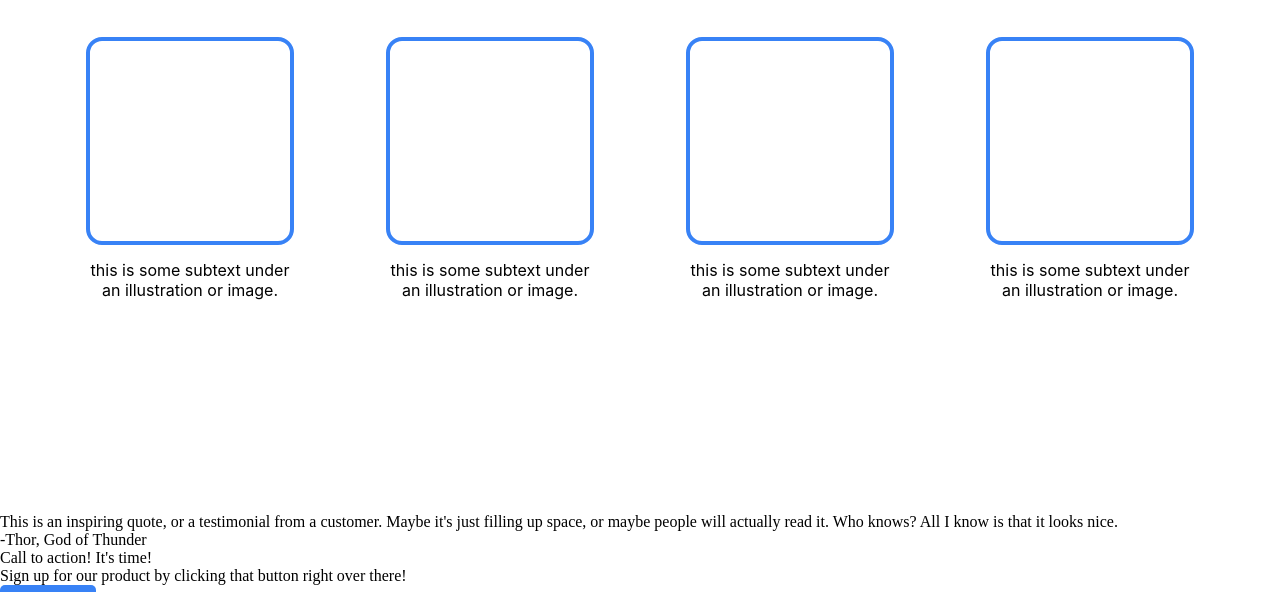
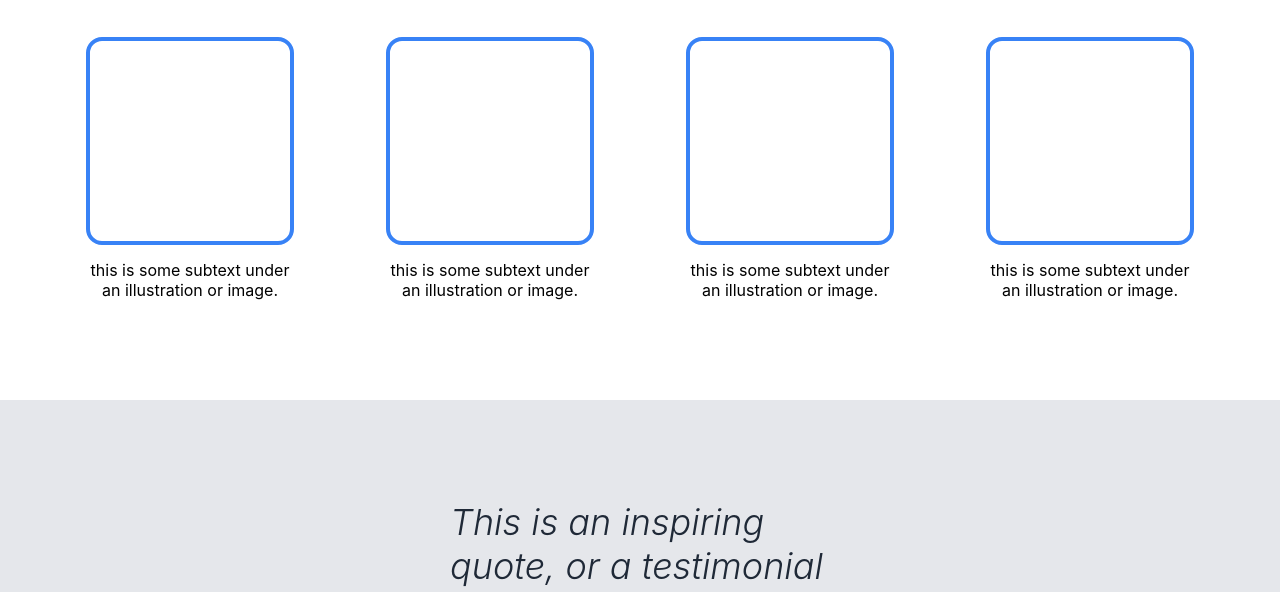
Before and after one commit to valcrog/landing-page, a plain HTML site: page index.html in a window 1280 px wide. Shown: the part 740-1332 px from the top of the page. Drawn offline with Linux system fonts and the light colour scheme.

Commit message:
Completed section three

```diff
--- a/index.html
+++ b/index.html
@@ -54,8 +54,10 @@
         <div class="text-info">-Thor, God of Thunder</div>
     </div>
     <div class="call-to-action">
-        <div class="text-info">Call to action! It's time!</div>
-        <div class="subtext">Sign up for our product by clicking that button right over there!</div>
+        <div class="text">
+            <div class="text-info">Call to action! It's time!</div>
+            <div class="subtext">Sign up for our product by clicking that button right over there!</div>
+        </div>
         <button class="sign-up">Sign up</button>
     </div>
     <div class="footer">Copyright © The Odin Project 2022</div>
--- a/style.css
+++ b/style.css
@@ -29,7 +29,7 @@ li {
     color: white;
 }
 
-.header, .section-one, .section-two {
+.header, .section-one, .section-two, .section-three {
     font-family: -apple-system, BlinkMacSystemFont, 'Segoe UI', Roboto, Oxygen, Ubuntu, Cantarell, 'Open Sans', 'Helvetica Neue', sans-serif;
 
 }
@@ -108,10 +108,10 @@ h1 {
 }
 
 .section-two {
-    height: 600px;
     display: flex;
     flex-direction: column;
     align-items: center;
+    justify-content: center;
 }
 
 .info-image {
@@ -133,6 +133,7 @@ h1 {
     display: flex;
     justify-content: center;
     gap: 100px;
+    margin-bottom: 100px;
 }
 
 .section-two h2 {
@@ -141,3 +142,23 @@ h1 {
     font-size: 36px;
     color: #2a3b53
 }
+
+.section-three {
+    background-color: #e5e7eb;
+    color: #1f2937;
+    display: flex;
+    flex-direction: column;
+    padding: 100px 450px;
+}
+
+.quote {
+    font-style: italic;
+    font-size: 36px;
+    font-weight: 300;
+}
+
+.section-three .text-info {
+    text-align: right;
+    font-weight: 700;
+    font-size: 20px;
+}
```
